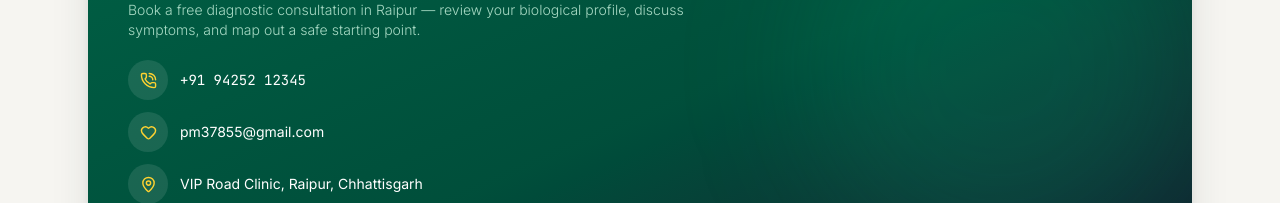
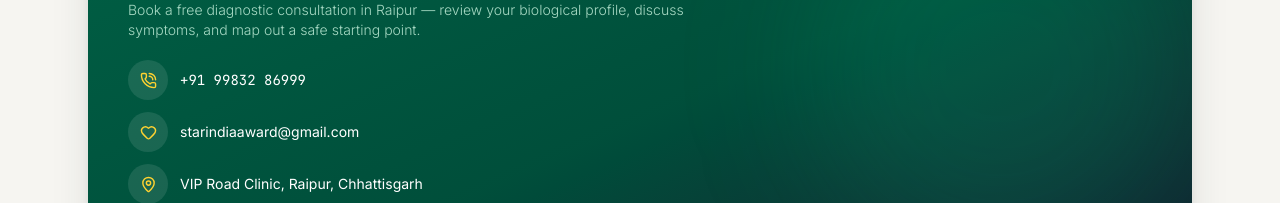
Before and after one commit to Hackerboy19/fsia-shweta_mishra, a React (Vite) app: page / in a window 1280 px wide. Shown: the part 3018-3221 px from the top of the page. Built offline with nearby package versions, Linux system fonts and the light colour scheme; a web font is replaced by a local one.

Commit message:
chore: unify contact — +91 99832 86999 / starindiaaward@gmail.com

```diff
--- a/src/components/ContactFooter.tsx
+++ b/src/components/ContactFooter.tsx
@@ -71,8 +71,8 @@ export default function ContactFooter() {
   );
 
   // Real link formulation using standard international format for demo/coaching
-  const whatsappLink = `https://wa.me/919425212345?text=${whatsappMessage}`;
-  const emailLink = `mailto:pm37855@gmail.com?subject=Wellness%20Discovery%20Call%20Request&body=Hello%20Shweta,%0D%0A%0D%0AI%20would%20love%20to%20book%20a%20clinical%20wellness%20coaching%20session%20with%20you.%0D%0A%0D%0AKind%20regards.`;
+  const whatsappLink = `https://wa.me/919983286999?text=${whatsappMessage}`;
+  const emailLink = `mailto:starindiaaward@gmail.com?subject=Wellness%20Discovery%20Call%20Request&body=Hello%20Shweta,%0D%0A%0D%0AI%20would%20love%20to%20book%20a%20clinical%20wellness%20coaching%20session%20with%20you.%0D%0A%0D%0AKind%20regards.`;
 
   const scrollToTop = () => {
     window.scrollTo({ top: 0, behavior: 'smooth' });
@@ -118,7 +118,7 @@ export default function ContactFooter() {
                   </div>
                   <div>
                     <p className="text-[9px] uppercase text-slate-500 font-bold tracking-wider">Immediate Chat</p>
-                    <p className="font-medium font-mono">+91 94252 12345 (WhatsApp)</p>
+                    <p className="font-medium font-mono">+91 99832 86999 (WhatsApp)</p>
                   </div>
                 </a>
 
@@ -132,7 +132,7 @@ export default function ContactFooter() {
                   </div>
                   <div>
                     <p className="text-[9px] uppercase text-slate-500 font-bold tracking-wider">Official Email</p>
-                    <p className="font-medium font-mono font-light">pm37855@gmail.com</p>
+                    <p className="font-medium font-mono font-light">starindiaaward@gmail.com</p>
                   </div>
                 </a>
               </div>
--- a/src/components/ShwetaProfilePage.tsx
+++ b/src/components/ShwetaProfilePage.tsx
@@ -738,8 +738,8 @@ export default function ShwetaProfilePage() {
                 'description':
                   'Shweta Mishra is the Best Wellness Coach in Raipur, Registered Pharmacist, Holistic Health Mentor, and Weight Loss Coach in Raipur specializing in medicine-free lifestyle transformations.',
                 'image': 'https://fsia.in/og-image.png',
-                'telephone': '+919425212345',
-                'email': 'pm37855@gmail.com',
+                'telephone': '+919983286999',
+                'email': 'starindiaaward@gmail.com',
                 'address': {
                   '@type': 'PostalAddress',
                   'streetAddress': 'VIP Road Clinic',
@@ -780,8 +780,8 @@ export default function ShwetaProfilePage() {
                   'Best Wellness Coach in Raipur — starvation-free weight loss, PCOD/PCOS reversal, and medicine-free lifestyle transformation led by a registered pharmacist.',
                 'priceRange': '₹₹',
                 'currenciesAccepted': 'INR',
-                'telephone': '+919425212345',
-                'email': 'pm37855@gmail.com',
+                'telephone': '+919983286999',
+                'email': 'starindiaaward@gmail.com',
                 'founder': {
                   '@id': 'https://fsia.in/directory/wellness-coaches/raipur/shweta-mishra#person'
                 },
@@ -1185,24 +1185,24 @@ export default function ShwetaProfilePage() {
                   <p className="text-xs sm:text-sm text-emerald-100/80 font-light mt-2">Book a free diagnostic consultation in Raipur — review your biological profile, discuss symptoms, and map out a safe starting point.</p>
                 </div>
                 <div className="space-y-3">
-                  <a href="tel:+919425212345" className="flex items-center gap-3 group">
+                  <a href="tel:+919983286999" className="flex items-center gap-3 group">
                     <span className="w-10 h-10 rounded-full bg-white/10 flex items-center justify-center shrink-0"><PhoneCall size={17} className="text-amber-300" /></span>
-                    <span className="text-sm font-mono group-hover:text-amber-200 transition-colors">+91 94252 12345</span>
+                    <span className="text-sm font-mono group-hover:text-amber-200 transition-colors">+91 99832 86999</span>
                   </a>
-                  <a href="mailto:pm37855@gmail.com" className="flex items-center gap-3 group">
+                  <a href="mailto:starindiaaward@gmail.com" className="flex items-center gap-3 group">
                     <span className="w-10 h-10 rounded-full bg-white/10 flex items-center justify-center shrink-0"><Heart size={17} className="text-amber-300" /></span>
-                    <span className="text-sm group-hover:text-amber-200 transition-colors break-all">pm37855@gmail.com</span>
+                    <span className="text-sm group-hover:text-amber-200 transition-colors break-all">starindiaaward@gmail.com</span>
                   </a>
                   <div className="flex items-center gap-3">
                     <span className="w-10 h-10 rounded-full bg-white/10 flex items-center justify-center shrink-0"><MapPin size={17} className="text-amber-300" /></span>
                     <span className="text-sm">VIP Road Clinic, Raipur, Chhattisgarh</span>
                   </div>
-                  <a href={`https://wa.me/919425212345?text=${whatsappMessage}`} target="_blank" rel="noopener noreferrer" className="flex items-center gap-3 group">
+                  <a href={`https://wa.me/919983286999?text=${whatsappMessage}`} target="_blank" rel="noopener noreferrer" className="flex items-center gap-3 group">
                     <span className="w-10 h-10 rounded-full bg-white/10 flex items-center justify-center shrink-0"><MessageSquare size={17} className="text-emerald-300" /></span>
                     <span className="text-sm group-hover:text-emerald-200 transition-colors">Chat on WhatsApp</span>
                   </a>
                 </div>
-                <a href={`https://wa.me/919425212345?text=${whatsappMessage}`} target="_blank" rel="noopener noreferrer" className="btn-sheen glow-pulse w-full flex items-center justify-center gap-2 py-3.5 bg-gradient-to-r from-amber-400 to-amber-500 hover:from-amber-500 hover:to-amber-600 text-slate-950 font-bold text-sm uppercase tracking-wider rounded-xl shadow-lg transition-all">
+                <a href={`https://wa.me/919983286999?text=${whatsappMessage}`} target="_blank" rel="noopener noreferrer" className="btn-sheen glow-pulse w-full flex items-center justify-center gap-2 py-3.5 bg-gradient-to-r from-amber-400 to-amber-500 hover:from-amber-500 hover:to-amber-600 text-slate-950 font-bold text-sm uppercase tracking-wider rounded-xl shadow-lg transition-all">
                   <Calendar size={17} /> Schedule a Free Consultation
                 </a>
               </div>
@@ -1263,7 +1263,7 @@ export default function ShwetaProfilePage() {
                   <a href="#consultation" onClick={() => setOpenSol(null)} className="btn-sheen flex-1 inline-flex items-center justify-center gap-2 py-3 bg-gradient-to-b from-emerald-700 to-emerald-800 text-white font-bold text-xs uppercase tracking-wider rounded-xl">
                     <Calendar size={15} /> Book Free Consultation
                   </a>
-                  <a href={`https://wa.me/919425212345?text=${whatsappMessage}`} target="_blank" rel="noopener noreferrer" className="flex-1 inline-flex items-center justify-center gap-2 py-3 border border-emerald-200 text-emerald-800 font-bold text-xs uppercase tracking-wider rounded-xl">
+                  <a href={`https://wa.me/919983286999?text=${whatsappMessage}`} target="_blank" rel="noopener noreferrer" className="flex-1 inline-flex items-center justify-center gap-2 py-3 border border-emerald-200 text-emerald-800 font-bold text-xs uppercase tracking-wider rounded-xl">
                     <MessageSquare size={15} /> WhatsApp
                   </a>
                 </div>
@@ -1283,11 +1283,11 @@ export default function ShwetaProfilePage() {
               <button onClick={() => setContactOpen(false)} aria-label="Close" className="w-8 h-8 grid place-items-center rounded-full bg-gray-100 text-gray-500">✕</button>
             </div>
             <div className="space-y-3">
-              <a href="tel:+919425212345" className="flex items-center gap-3 p-3.5 rounded-2xl border border-emerald-200 bg-emerald-50">
+              <a href="tel:+919983286999" className="flex items-center gap-3 p-3.5 rounded-2xl border border-emerald-200 bg-emerald-50">
                 <span className="w-10 h-10 rounded-full bg-emerald-600 text-white grid place-items-center"><PhoneCall size={18} /></span>
-                <span><strong className="block text-sm text-gray-900">Call now</strong><span className="text-xs text-gray-500 font-mono">+91 94252 12345</span></span>
+                <span><strong className="block text-sm text-gray-900">Call now</strong><span className="text-xs text-gray-500 font-mono">+91 99832 86999</span></span>
               </a>
-              <a href={`https://wa.me/919425212345?text=${whatsappMessage}`} target="_blank" rel="noopener noreferrer" className="flex items-center gap-3 p-3.5 rounded-2xl border border-emerald-200 bg-white">
+              <a href={`https://wa.me/919983286999?text=${whatsappMessage}`} target="_blank" rel="noopener noreferrer" className="flex items-center gap-3 p-3.5 rounded-2xl border border-emerald-200 bg-white">
                 <span className="w-10 h-10 rounded-full bg-emerald-500 text-white grid place-items-center"><MessageSquare size={18} /></span>
                 <span><strong className="block text-sm text-gray-900">WhatsApp</strong><span className="text-xs text-gray-500">Chat instantly</span></span>
               </a>
```
Also changed, not shown: preview/shweta-mishra-preview-v2-branding.html (+1 -1 lines).
